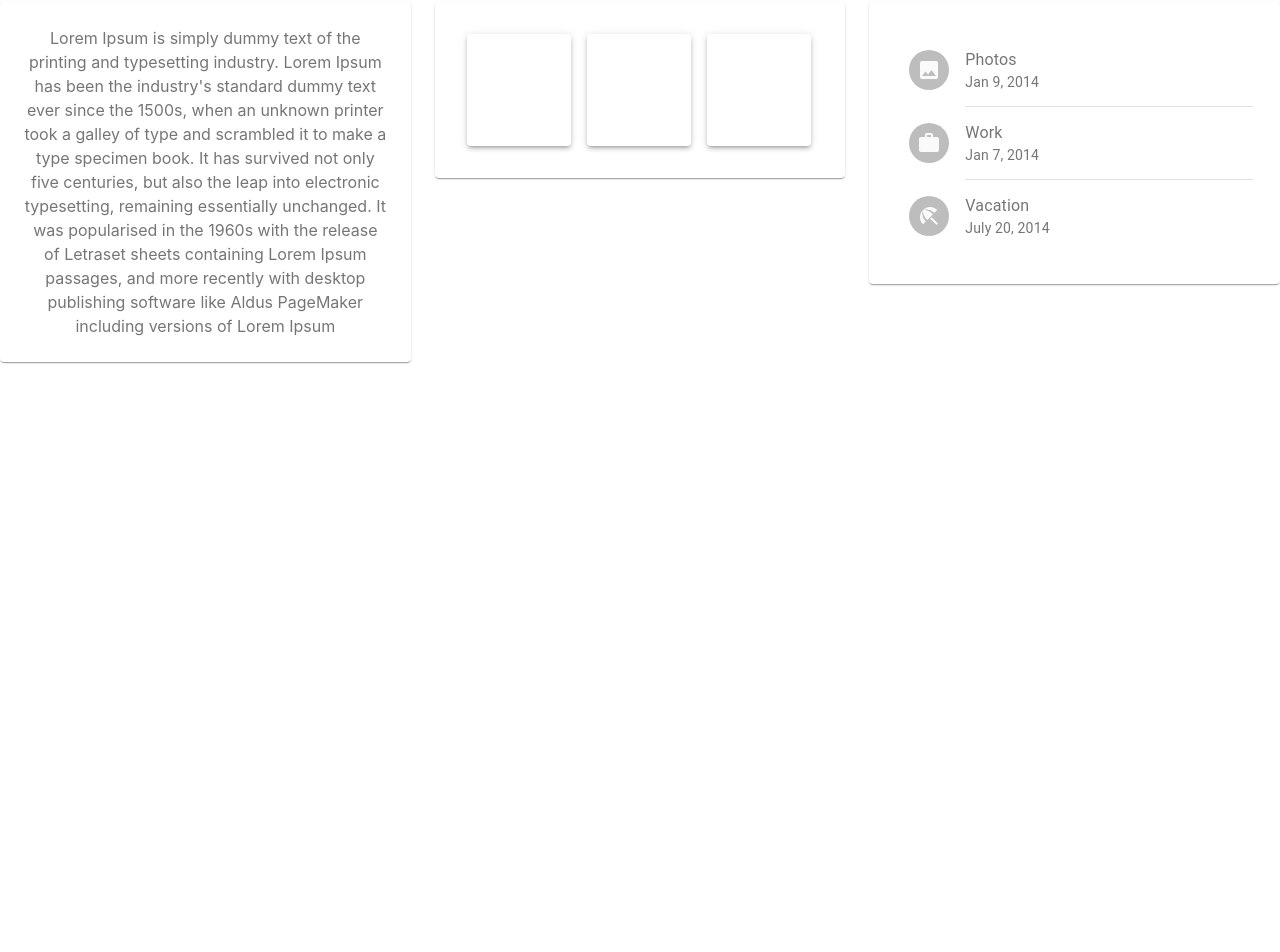
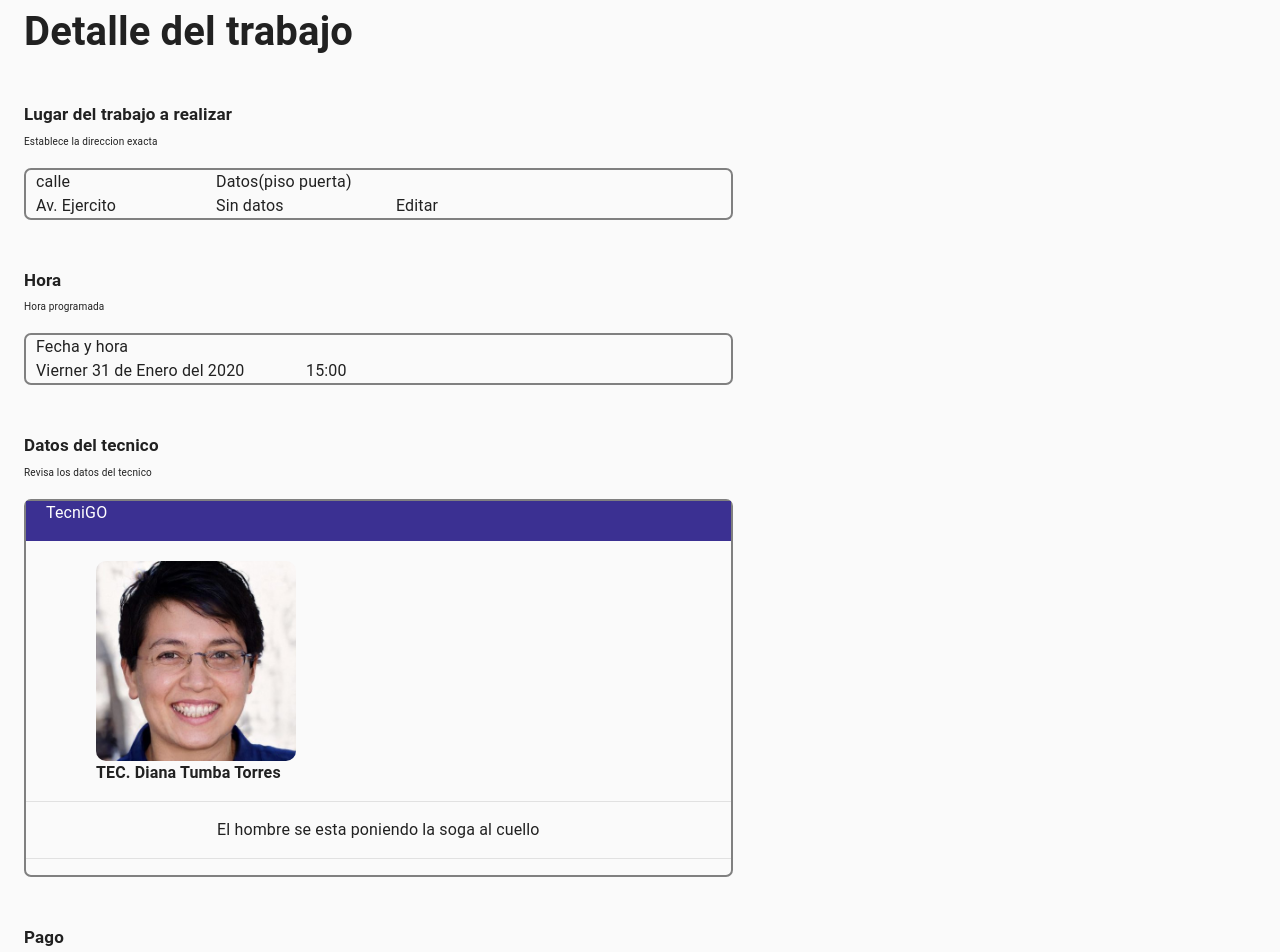
Before and after one commit to CarlosAlvaIqui/tecnigoplataformawebrjs, a React (Create React App) app in the folder lobitofh/: page /Detailswork in a window 1280 px wide. Shown: the part 640-1592 px from the top of the page. Before the commit the page ends 1014 px from the top, so only its background shows below. Built offline with nearby package versions, Linux system fonts and the light colour scheme.

Commit message:
avanze Detalles trabajo tecnico

```diff
--- a/lobitofh/src/App.js
+++ b/lobitofh/src/App.js
@@ -19,11 +19,11 @@ class App extends Component{
 <BrowserRouter>
     <Layout>
       <Switch>
-      <Route path='/' exact component={Serviceslanding}/>
+      <Route path='/' exact component={Registro}/>
       <Route path='/Tablahistorial' exact component={Tablahistorial}/>
       <Route path='/Details' exact component={PruebaCom}/>
       <Route path='/ldrefix' exact component={Landrefix}/>
-      <Route path='/Registro' exact component={Registro}/>
+      <Route path='/Serviceslanding' exact component={Serviceslanding}/>
       <Route path='/Solicitudes' exact component={Solicitudes}/>
       <Route path='/Login' exact component={Login}/>
       <Route path='/Mou' exact component={Mou}/>
--- a/lobitofh/src/assets/css/csscarrousel.css
+++ b/lobitofh/src/assets/css/csscarrousel.css
@@ -21,10 +21,6 @@
     margin-top:100px;
   }
 
-  img{
-    display: block;
-    margin: auto;
-  }
 
   .slick-prev::before, .slick-next::before{
     color:black !important;
@@ -49,3 +45,8 @@
 
     }
   }
+
+  .rouded-circle{
+    display: block;
+    margin: auto;
+  }
--- a/lobitofh/src/assets/css/cssgeneral.css
+++ b/lobitofh/src/assets/css/cssgeneral.css
@@ -1,5 +1,6 @@
 .miradio{
     border-radius: 50%;
+    align-items: center;
 }
 .hoversito{
     cursor: pointer;
@@ -355,6 +356,71 @@ animation-fill-mode: forwards;
   margin-top: 150px;
   font-size: 45px;
 }
+.titlebig{
+font-size: 40px;
+}
+.titlespace{
+  font-size: 17px;
+
+}
+.mispa{
+  font-size: 10px;
+}
+.divradi{
+  border: 2px solid grey;
+  border-radius: 7px;
+  padding-left: 10px;
+  padding-right: 10px;
+  height: 52px;
+}
+.tothel{
+  float: left;
+  width: 180px;
+}
+.tothell{
+  float: left;
+  width: 180px;
+
+}
+
+.tother{
+  float: left;
+  width: 180px;
+
+}
+.halfdiv{
+  float: left;
+  width: 270px;
+
+}
+.halfdivc{
+  float: left;
+  width: 270px;
+
+}
+.cartatecnico{
+  border: 2px solid grey;
+  border-radius: 7px;
+}
+.headercard{
+  background-color: #3B3092;
+  color: white;
+  padding-left: 20px;
+  height: 40px;
+}
+.centerthis{
+text-align: center;
+}
+.tecper{
+  margin-top: 20px;
+  margin-left: 70px;
+  border-radius: 10px;
+}
+.infotec{
+  margin-left: 70px;
+}
+.divdatatec{
+}
 /*
 recordar
 puse un margin left al formulario de registro arreglar a una determinada posicion
--- a/lobitofh/src/components/Landing/Registro.js
+++ b/lobitofh/src/components/Landing/Registro.js
@@ -5,7 +5,6 @@ import Grid from '@material-ui/core/Grid';
 import TextField from '@material-ui/core/TextField';
 import Button from '@material-ui/core/Button';
 import anyimage from '../../assets/img/lets.png';
-import cssgeneral from '../../assets/css/cssgeneral.css'
 import { Typography } from '@material-ui/core';
 
 import CssBaseline from '@material-ui/core/CssBaseline';
--- a/lobitofh/src/components/Landing/Serviceslanding.js
+++ b/lobitofh/src/components/Landing/Serviceslanding.js
@@ -112,6 +112,7 @@ export default withStyles(theme => ({
   paper: {
     padding: theme.spacing(2),
     textAlign: 'center',
+
     color: theme.palette.text.secondary,
   },
   modal: {
--- a/lobitofh/src/components/Reactivescom/Detailswork.js
+++ b/lobitofh/src/components/Reactivescom/Detailswork.js
@@ -2,6 +2,11 @@ import React from 'react'
 import { makeStyles } from '@material-ui/core/styles';
 import Paper from '@material-ui/core/Paper';
 import Grid from '@material-ui/core/Grid';
+import CssBaseline from '@material-ui/core/CssBaseline';
+import Typography from '@material-ui/core/Typography';
+import Container from '@material-ui/core/Container';
+import perfilphoto from '../../assets/img/hppisfree.jpg';
+import { Link, NavLink } from 'react-router-dom';
 
 const useStyles = makeStyles(theme => ({
   root: {
@@ -9,26 +14,184 @@ const useStyles = makeStyles(theme => ({
   },
   paper: {
     padding: theme.spacing(2),
-    textAlign: 'center',
-    color: theme.palette.text.secondary,
   },
 }));
 
-const Detailswork = (props) =>{
-    const classes = useStyles();
+const Detailswork = (props) => {
+  const classes = useStyles();
 
-    return(
-        <div className="tecgofon">
+  return (
+    <React.Fragment>
+      <div className="tecgofon">
         <Grid container spacing={3}>
           <Grid item xs={12}>
-          <p className="tittletec">
-                TecniGO
+            <p className="tittletec">
+              TecniGO
               </p>
           </Grid>
 
         </Grid>
       </div>
-    )
+      <div>
+        <CssBaseline />
+        <Container maxWidth="lg">
+          <Typography component="div" style={{}}>
+            <Grid container spacing={3}>
+
+              <Grid item xs={12} sm={7}>
+                  <p>
+                    <strong className="titlebig">
+                      Detalle del trabajo
+                    </strong>
+                  </p>
+                  <br />
+
+                  <div>
+                    <p>
+                      <strong className="titlespace">
+                        Lugar del trabajo a realizar
+            </strong>
+                      <br />
+                      <span className="mispa">
+                        Establece la direccion exacta
+            </span>
+                    </p>
+                    <div className="divradi">
+                      <div className="tothel">
+                        <span>calle</span>
+                        <br />
+                        <span>Av. Ejercito</span>
+                      </div>
+                      <div className="tothell">
+                        <span>Datos(piso puerta)</span>
+                        <br />
+                        <span>Sin datos</span>
+                      </div>
+                      <div className="tother">
+                        <span></span>
+                        <br />
+                        <span className="movet">Editar</span>
+                      </div>
+
+                    </div>
+                  </div>
+
+                  <br />
+                  <br />
+
+
+                  <div>
+                    <p>
+                      <strong className="titlespace">
+                        Hora
+            </strong>
+                      <br />
+
+                      <span className="mispa">
+                        Hora programada
+            </span>
+                    </p>
+                    <div className="divradi">
+
+                      <div className="halfdiv">
+                        <span>Fecha y hora</span>
+                        <br />
+                        <span>Vierner 31 de Enero del 2020</span>
+                      </div>
+                      <div className="halfdivc">
+                        <span></span>
+                        <br />
+                        <span className="movet">15:00</span>
+                      </div>
+
+                    </div>
+                  </div>
+
+                  <br />
+                  <br />
+
+
+
+                  <div>
+                    <p>
+                      <strong className="titlespace">
+                        Datos del tecnico
+                        </strong>
+                      <br />
+
+                      <span className="mispa">
+                        Revisa los datos del tecnico
+                        </span>
+                    </p>
+                    <div className="cartatecnico">
+                      <div className="headercard">
+                          <p>TecniGO</p>
+                      </div>
+                      <div className="perfildata">
+                          <div>
+                              <img src={perfilphoto} style={{width:200}} className="tecper"/>
+                          </div>
+                          <div className="divdatatec">
+                              <strong>
+                              <span className="infotec">TEC. Diana Tumba Torres </span>
+                              </strong>
+                          </div>
+                      </div>
+                      <div className="centerthis">
+                          <hr />
+                              <span >El hombre se esta poniendo la soga al cuello</span>
+                          <hr />
+                      </div>
+                    </div>
+                  </div>
+
+                  <br />
+                  <br />
+
+
+                  <div>
+                    <p>
+                      <strong className="titlespace">
+                        Pago
+                     </strong>
+                      <br />
+
+                      <span className="mispa">
+                        Realizar el pago
+              </span>
+                    </p>
+                  </div>
+
+                  <br />
+                  <br />
+
+                  <div>
+                    <p>
+                      <strong className="titlespace">
+                        Informe
+                    </strong>
+                      <br />
+
+                      <span className="mispa">
+                        Lea el informe
+                      </span>
+                        <br/>
+                      <Link className="nav-bar-brand" >
+                        <span>Ver Informe</span>
+                        </Link>
+
+                    </p>
+                  </div>
+              </Grid>
+              <Grid item xs={12} sm={5}>
+              </Grid>
+            </Grid>
+
+          </Typography>
+        </Container>
+      </div>
+    </React.Fragment>
+  )
 }
 
 export default Detailswork;
--- a/lobitofh/src/components/Reactivescom/Mou2.js
+++ b/lobitofh/src/components/Reactivescom/Mou2.js
@@ -52,7 +52,7 @@ export default function TransitionsModal(props) {
         <Fade in={open}>
           <div className={classes.paper}>
             <h2 id="transition-modal-title">Transition modal</h2>
-            <p id="transition-modal-description">react-transition-group animates me.</p>
+      <p id="transition-modal-description">{props.algo}</p>
           </div>
         </Fade>
       </Modal>
--- a/lobitofh/src/hoc/Layout/Layout.js
+++ b/lobitofh/src/hoc/Layout/Layout.js
@@ -1,5 +1,4 @@
 import React, { Fragment } from 'react';
-import { makeStyles } from '@material-ui/core/styles';
 
 import Header from '../../components/Header/Header';
 import Footer from '../../components/Footer/Footer'
```
Also changed, not shown: lobitofh/src/assets/img/hppisfree.jpg (added).
